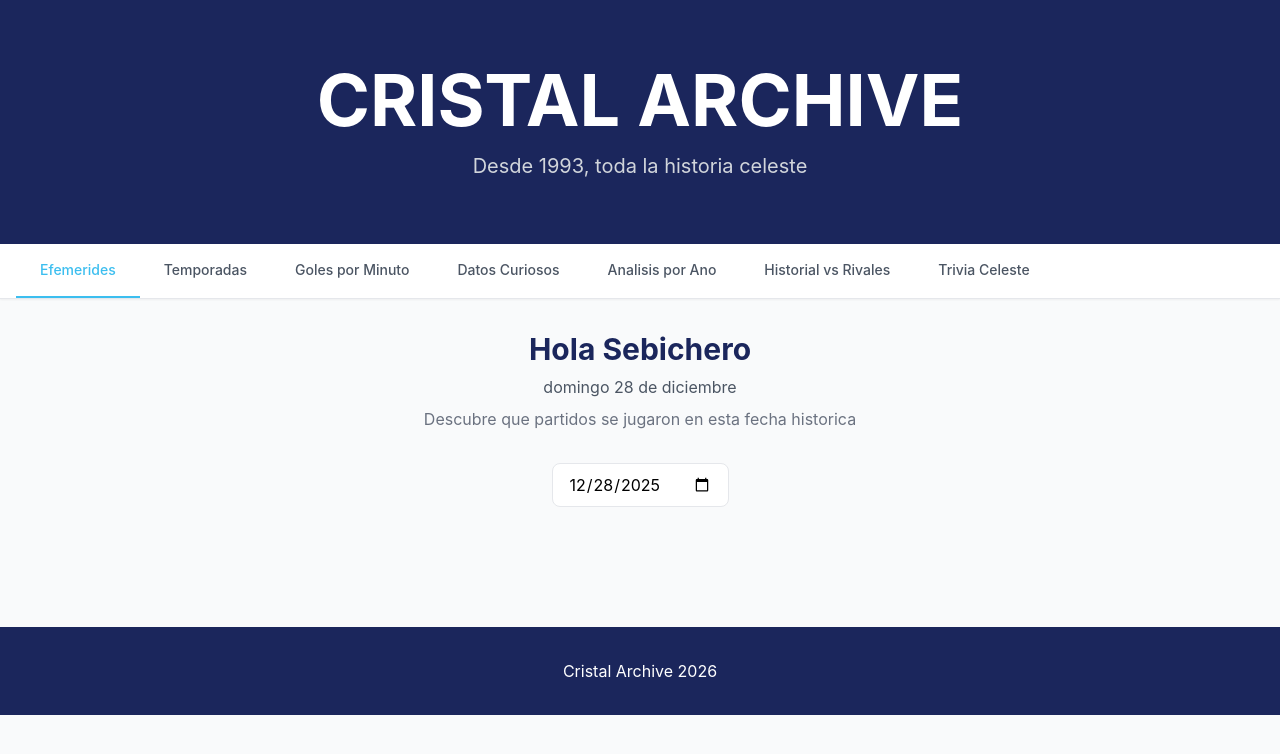
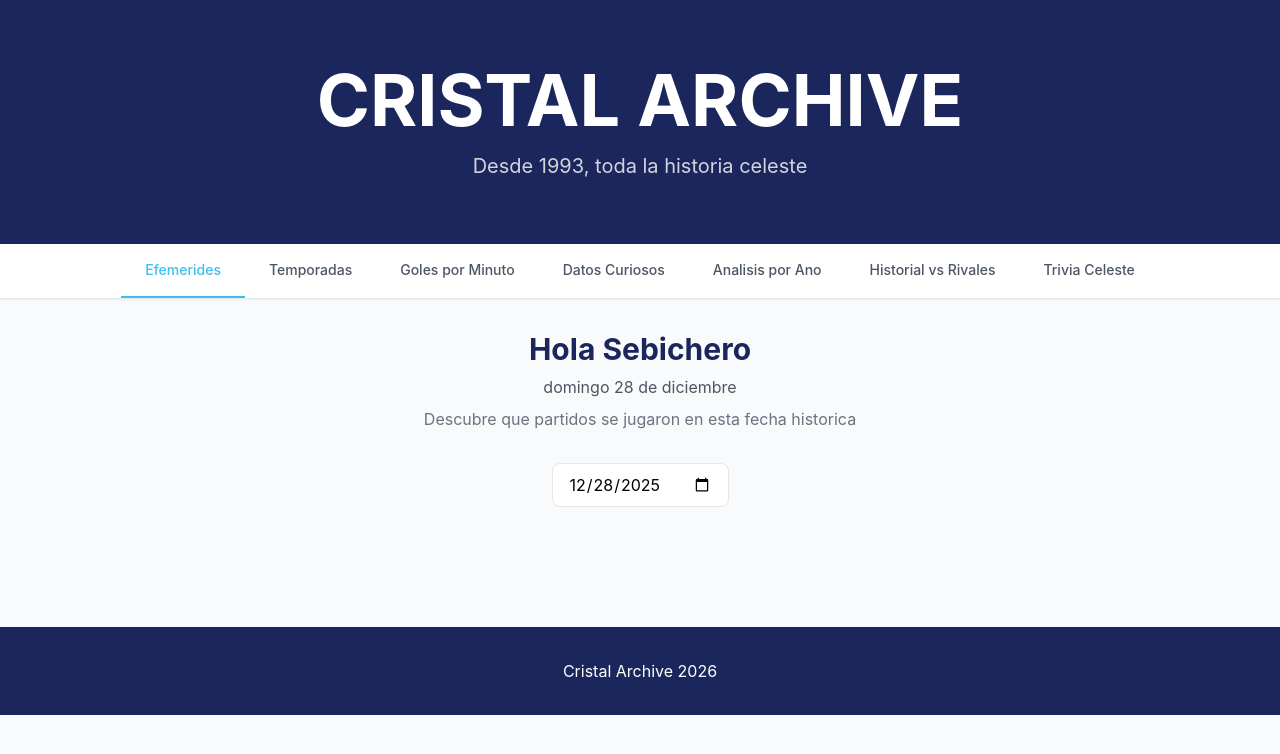
Before and after one commit to soysebiche/sc, a React (Create React App) app: page / in a window 1280 px wide. Shown: the top 754 px of the page. Built offline with nearby package versions, Linux system fonts and the light colour scheme; a web font is replaced by a local one.

Commit message:
fix: centra la barra de pestanas horizontalmente

```diff
--- a/src/App.js
+++ b/src/App.js
@@ -357,7 +357,7 @@ function App() {
       {/* Navigation */}
       <nav className="bg-white shadow-sm border-b sticky top-0 z-50">
         <div className="max-w-7xl mx-auto px-4">
-          <div className="flex overflow-x-auto">
+          <div className="flex justify-center overflow-x-auto">
             {tabs.map((tab) => (
               <button
                 key={tab.id}
```
